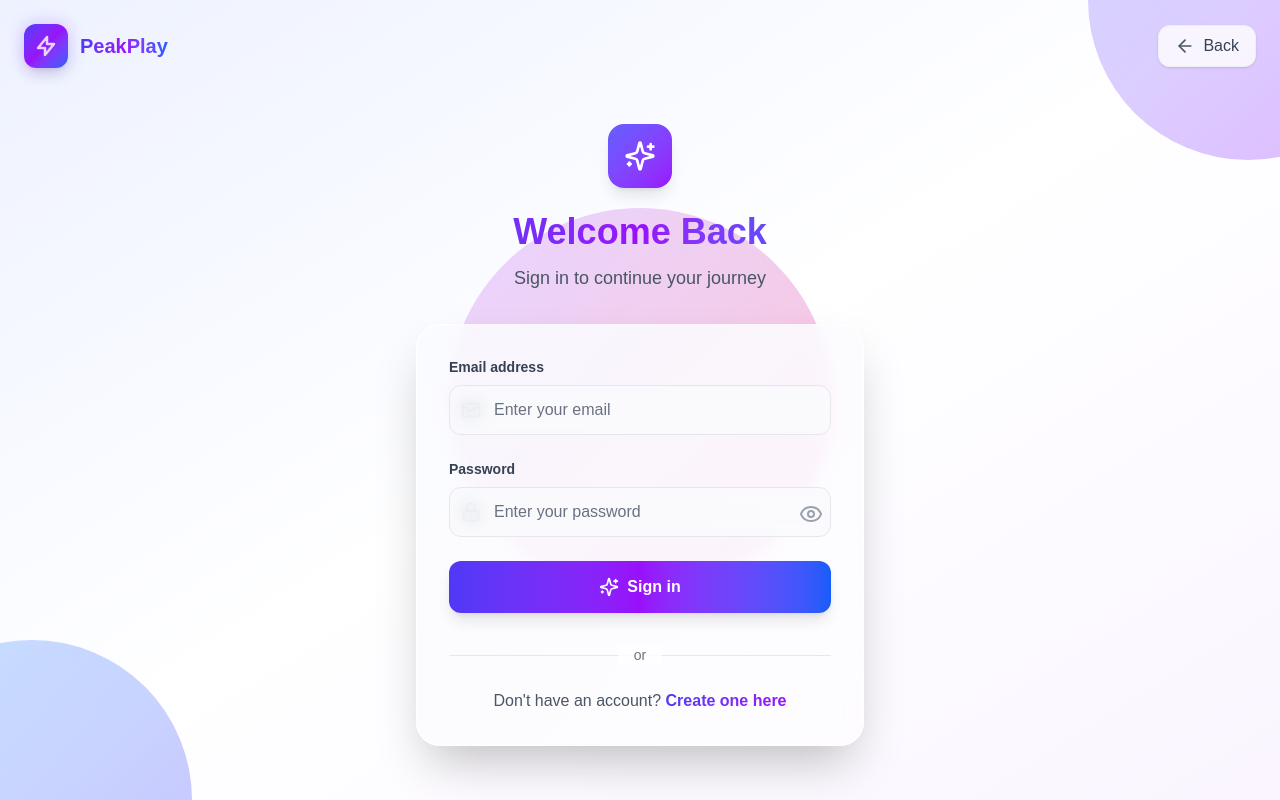
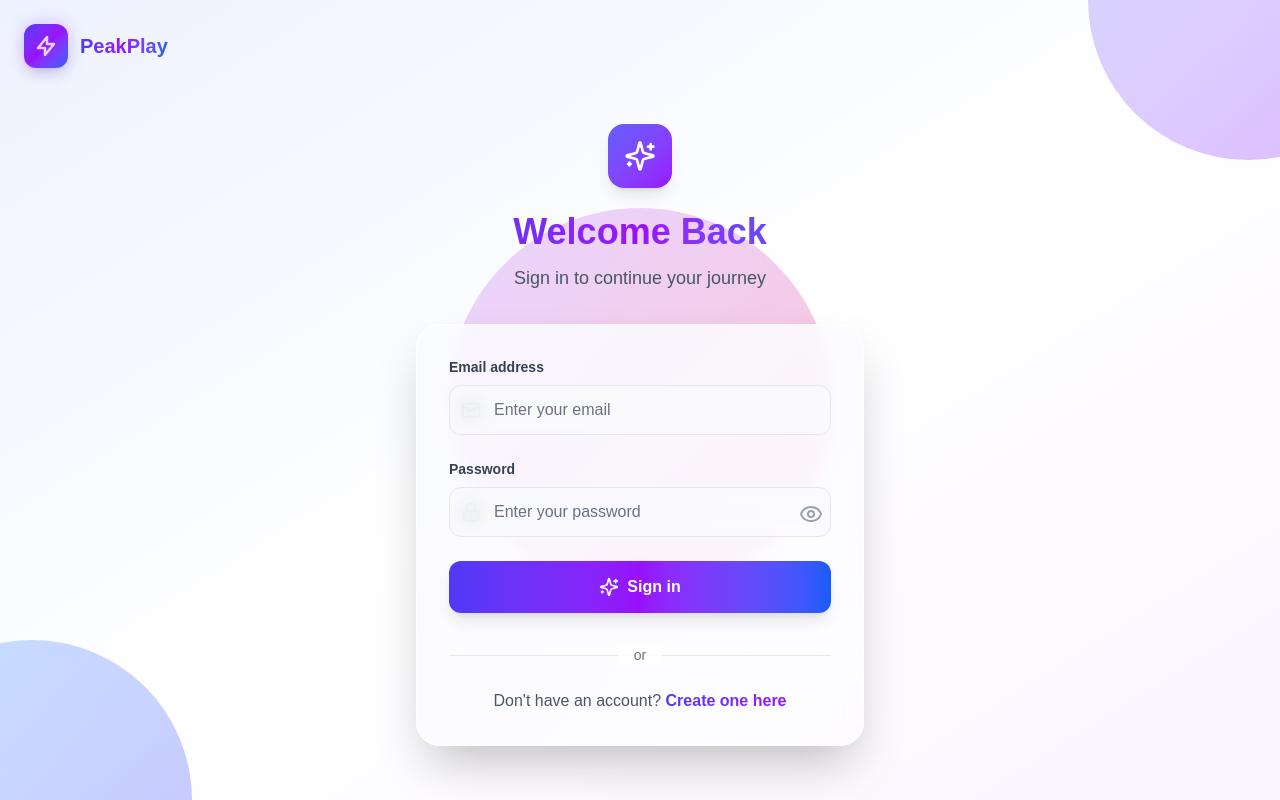
Before and after one commit to lilsp0202/PeakPlayMobile, a Next.js app: page /auth/signin in a window 1280 px wide. Built offline with nearby package versions, Linux system fonts and the light colour scheme.

Commit message:
Remove back buttons from signin/signup pages - Clean up auth page navigation

```diff
--- a/src/app/auth/signin/page.tsx
+++ b/src/app/auth/signin/page.tsx
@@ -4,7 +4,7 @@ import { useState } from "react";
 import { signIn } from "next-auth/react";
 import { useRouter } from "next/navigation";
 import Link from "next/link";
-import { ArrowLeft, Eye, EyeOff, Mail, Lock, Sparkles } from "lucide-react";
+import { Eye, EyeOff, Mail, Lock, Sparkles } from "lucide-react";
 
 export default function SignIn() {
   const [email, setEmail] = useState("");
@@ -47,7 +47,7 @@ export default function SignIn() {
         <div className="absolute top-1/2 left-1/2 transform -translate-x-1/2 -translate-y-1/2 w-96 h-96 bg-gradient-to-br from-purple-400 to-pink-600 rounded-full opacity-5 animate-pulse delay-500"></div>
       </div>
 
-      {/* Header with logo and back button */}
+      {/* Header with logo */}
       <div className="relative z-10 flex items-center justify-between p-6">
         <Link href="/dashboard" className="flex items-center group transition-all duration-300 hover:scale-105">
           <div className="relative">
@@ -74,14 +74,6 @@ export default function SignIn() {
             </span>
           </div>
         </Link>
-
-        <button
-          onClick={() => router.back()}
-          className="flex items-center space-x-2 px-4 py-2 bg-white/80 backdrop-blur-sm rounded-xl shadow-sm hover:shadow-md transition-all duration-200 border border-gray-200/50 hover:border-gray-300 group"
-        >
-          <ArrowLeft className="h-5 w-5 text-gray-600 group-hover:text-gray-800 transition-colors" />
-          <span className="text-gray-700 font-medium">Back</span>
-        </button>
       </div>
 
       <div className="relative z-10 flex items-center justify-center px-6 py-8">
--- a/src/app/auth/signup/page.tsx
+++ b/src/app/auth/signup/page.tsx
@@ -3,7 +3,7 @@
 import { useState } from "react";
 import { useRouter } from "next/navigation";
 import Link from "next/link";
-import { ArrowLeft, Eye, EyeOff, Mail, Lock, User, UserCheck, Users, Sparkles, Shield, Star } from "lucide-react";
+import { Eye, EyeOff, Mail, Lock, User, UserCheck, Users, Sparkles, Shield, Star } from "lucide-react";
 
 export default function SignUp() {
   const [email, setEmail] = useState("");
@@ -65,7 +65,7 @@ export default function SignUp() {
         <div className="absolute bottom-1/4 left-1/4 w-48 h-48 bg-gradient-to-br from-blue-400 to-cyan-600 rounded-full opacity-5 animate-pulse delay-700"></div>
       </div>
 
-      {/* Header with logo and back button */}
+      {/* Header with logo */}
       <div className="relative z-10 flex items-center justify-between p-6">
         <Link href="/dashboard" className="flex items-center group transition-all duration-300 hover:scale-105">
           <div className="relative">
@@ -92,14 +92,6 @@ export default function SignUp() {
             </span>
           </div>
         </Link>
-
-        <button
-          onClick={() => router.back()}
-          className="flex items-center space-x-2 px-4 py-2 bg-white/80 backdrop-blur-sm rounded-xl shadow-sm hover:shadow-md transition-all duration-200 border border-gray-200/50 hover:border-gray-300 group"
-        >
-          <ArrowLeft className="h-5 w-5 text-gray-600 group-hover:text-gray-800 transition-colors" />
-          <span className="text-gray-700 font-medium">Back</span>
-        </button>
       </div>
 
       <div className="relative z-10 flex items-center justify-center px-6 py-4">
```
